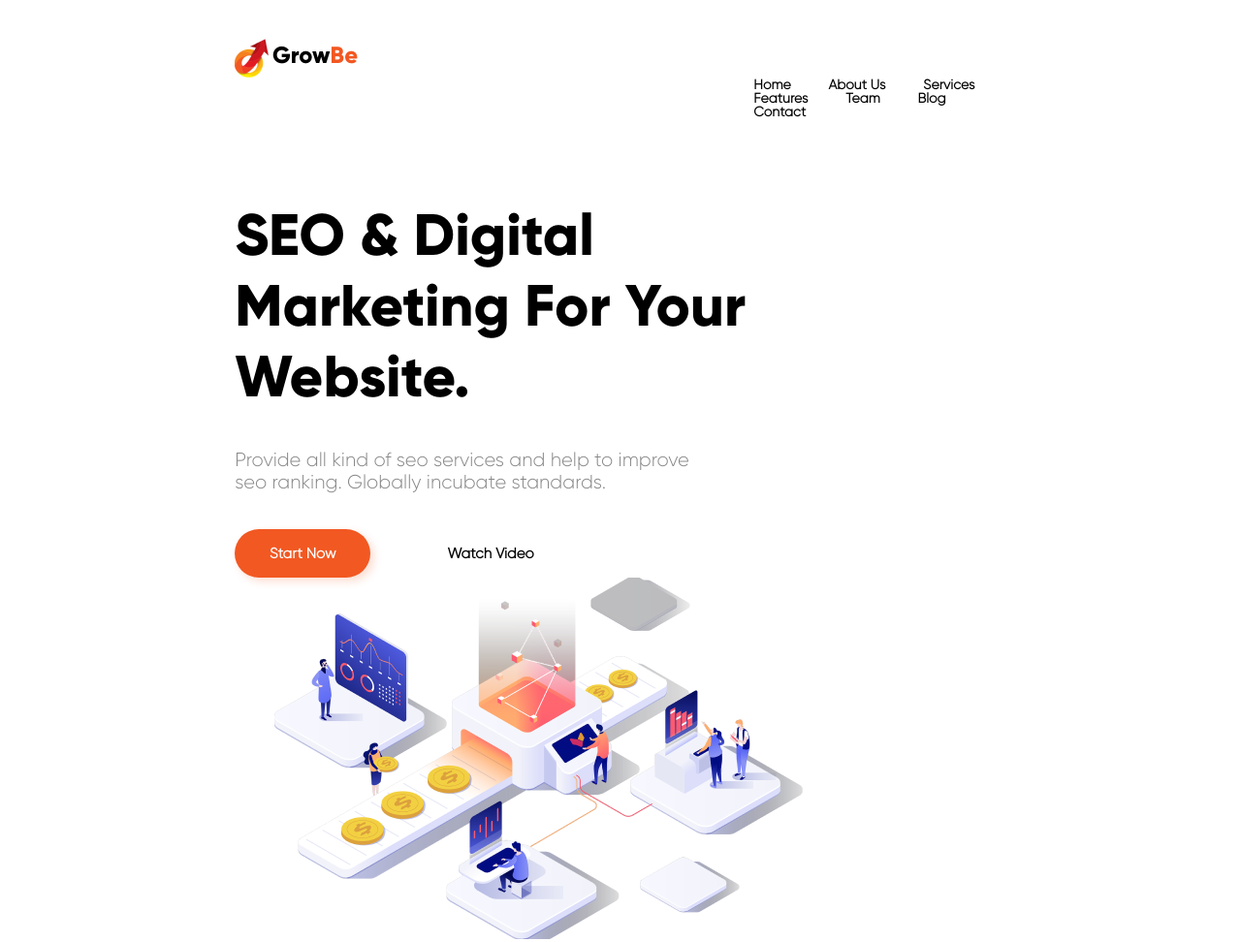
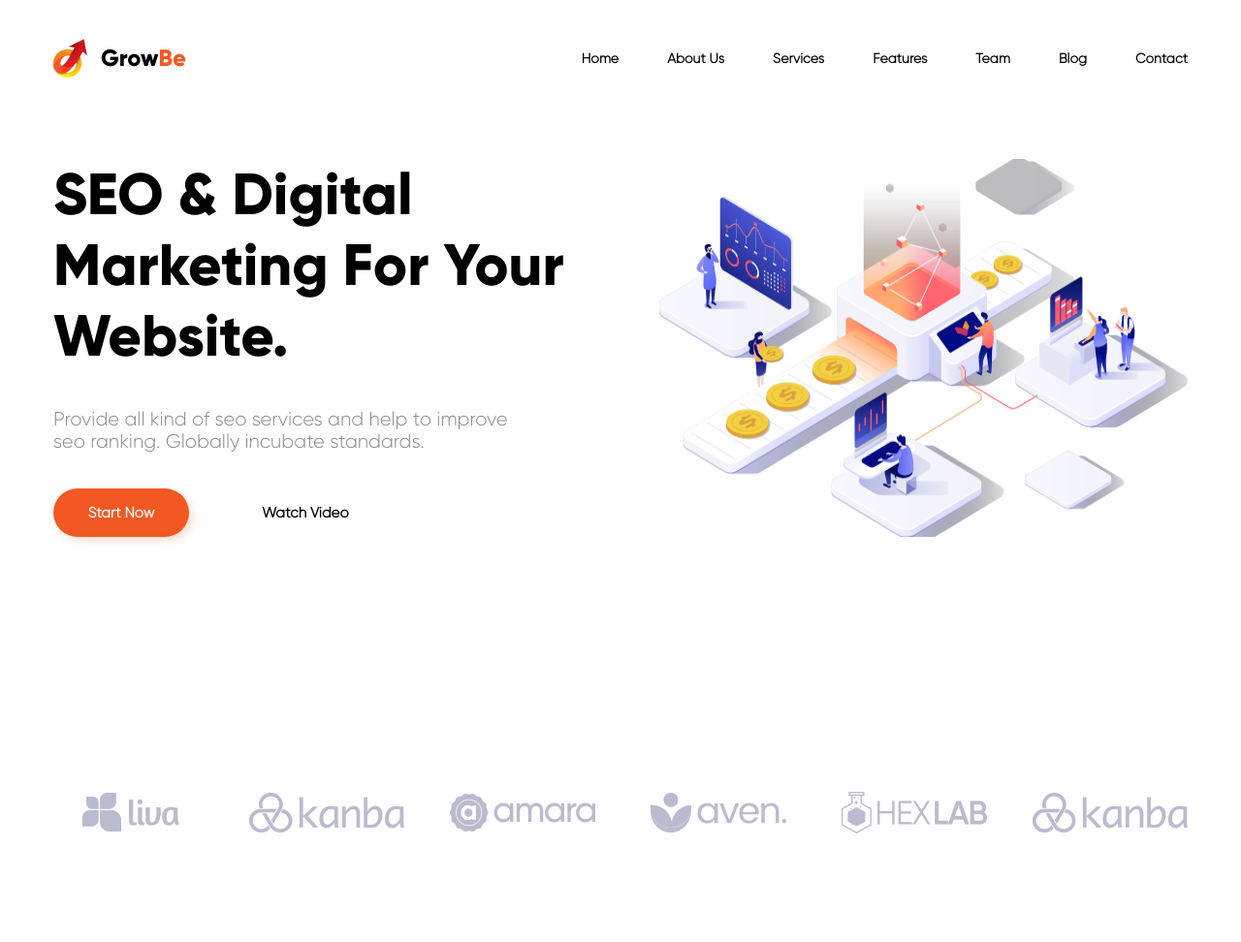
Before and after one commit to AntoniyGurenko/HomeWorkWebLayout, a plain HTML site: page Seminar_3/index.html in a window 1280 px wide. Shown: the top 972 px of the page at 97% size. Drawn offline with Linux system fonts and the light colour scheme.

Commit message:
seminar_4:complete_home_tasks

```diff
--- a/Seminar_3/css/style.css
+++ b/Seminar_3/css/style.css
@@ -1,4 +1,6 @@
 /* Домашнее задание
+
+Семинар 3
 
 1. Открыть макет сайта https://www.figma.com/file/mnLY69cYE5cqWM5w6n5hXx/Seo-%26-Digital-Marketing-Landing-Page?node-id=23%3A2
 
@@ -28,7 +30,17 @@
 
 Все домашние задания являются повторением того что делается на семинаре, поэтому перед выполнением обязательно посмотрите семинар. */
 
+/* Семинар 4
 
+Домашнее задание
+
+1. Мы продолжаем работать с проектом из прошлого урока 2. https://www.figma.com/file/mnLY69cYE5cqWM5w6n5hXx/Seo-%26-Digital-Marketing-Landing-Page?node-id=186%3A2
+
+3. В данном домашнем задании мы будем добавлять стилистику и позиционирование для верхнего блока сайта
+
+4. Для всех html элементов из прошлого урока, вам необходимо задать стили в соответствии с макетом.
+
+5. Расставить все элементы в соответствии с макетом */
 /* ------------------------------------- Обнуляющий стиль ------------------------------------ */
 * {
     padding: 0;
@@ -138,27 +150,51 @@ body {
     font-family: Gilroy;
 }
 
+.center {
+    padding: 0 calc(50% - 585px);
+}
+
 .main-page {
     /* margin: 0 375px; */
-    margin: 0 18.93%;
+    /* margin: 0 18.93%; */
 }
 
 .header {
     /* display: inline-block; */
-    /* padding: 40px 0; */
+    padding: 40px 0;
+    display: flex;
+    justify-content: space-between;
+
+}
+
+.header_right {
+    display: flex;
+    align-items: center;
+    gap: 14px;
+}
+
+.header_left {
+    display: flex;
+    align-items: center;
+}
+
+.menu {
+    display: flex;
+    gap: 50px;
+
 }
 
 .header__menu-bar {
-    margin: 40px 0;
+    /* margin: 40px 0; */
     /* display: inline-block; */
 }
 
 .header_title {
-    display: inline-block;
+    /* display: inline-block; */
     color: #000;
     font-family: Gilroy-Bold;
     font-size: 24px;
-    margin: 5px 0 0 0;
+    /* margin: 5px 0 0 0; */
 }
 
 .header__title_mode {
@@ -166,8 +202,8 @@ body {
 }
 
 .header__menu {
-    display: inline-block;
-    margin: 0px 0 0px 500px;
+    /* display: inline-block; */
+    /* margin: 0px 0 0px 500px; */
 }
 
 .menu {
@@ -177,7 +213,6 @@ body {
 
 .menu__els {
     display: inline-block;
-    margin: 0 0 0 35px;
 }
 
 .links {
@@ -190,11 +225,17 @@ body {
 
 
 .content {
-    padding: 44px 64px 163px 0px;
+    padding: 44px 0 163px 0;
+    display: flex;
+    justify-content: space-between;
 }
 
 .content__info {
     width: 550px;
+}
+
+.content__image {
+    /* box-shadow: 1px 1px 10px 10px #888; */
 }
 
 .info__title {
@@ -212,11 +253,13 @@ body {
     line-height: 23px;
 }
 
-.interactive-elements {}
+.interactive-elements {
+    display: flex;
+    gap: 50px;
+}
 
 .main-butn {
     width: 140px;
-    height: 50px;
     border-radius: 50px;
     background: #F25822;
     box-shadow: 4px 4px 8px 0px rgba(242, 88, 34, 0.20);
@@ -225,7 +268,6 @@ body {
     font-weight: 700;
     font-size: 15px;
 
-    margin: 0 50px 0 0;
 }
 
 .main-butn:hover {
@@ -250,11 +292,11 @@ body {
     border: 2px #F25822 solid;
 }
 
-.content__image {
-    margin: 0 0 0 40px;
-}
+
 
 .logs-footer {
     padding: 97px 0;
-    word-spacing: 38px;
+    /* word-spacing: 38px; */
+    display: flex;
+    justify-content: space-between;
 }
--- a/Seminar_3/index.html
+++ b/Seminar_3/index.html
@@ -9,11 +9,13 @@
 </head>
 
 <body>
-    <div class="main-page">
+    <div class="main-page center">
         <div class="header">
-            <div class="header__menu-bar">
+            <div class="header_right">
                 <img src="img/logomain-logo.png" alt="Main Logo">
                 <h1 class="header_title">Grow<span class="header__title_mode">Be</span></h1>
+            </div>
+            <div class="header_left">
                 <nav class="header__menu">
                     <ul class="menu">
                         <li class="menu__els"><a href="#" class="links">Home</a></li>
@@ -40,7 +42,6 @@
             <img src="img/top-content-main.png" alt="explanatory picture" class="content__image">
         </div>
         <div class="logs-footer">
-            <div class="logs-bar">
             <a href="#" class="logo"><img src="img/logo_1.png" alt="logo 1"></a>
             <a href="#" class="logo"><img src="img/logo_2.png" alt="logo 2"></a>
             <a href="#" class="logo"><img src="img/logo_3.png" alt="logo 3"></a>
@@ -49,7 +50,6 @@
             <a href="#" class="logo-last"><img src="img/logo_2.png" alt="logo 6"></a>
         </div>
     </div>
-    </div>
 </body>
 
 </html>
```
Lines whose indentation alone changed are shown as unchanged.
